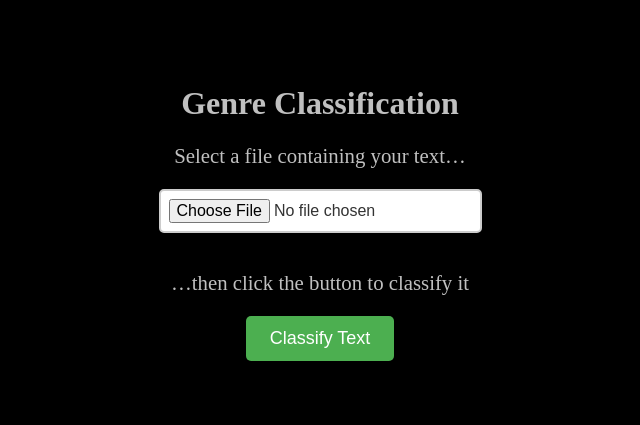
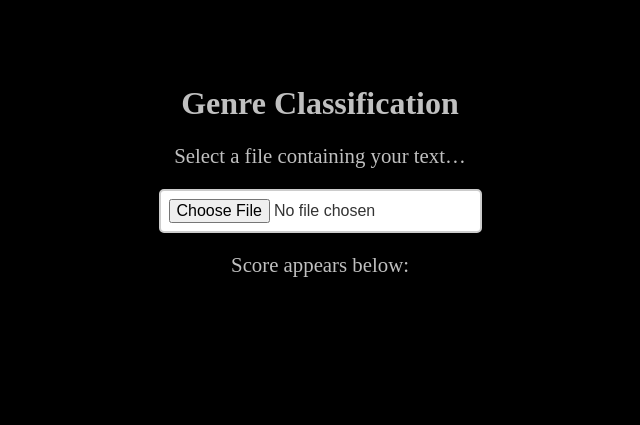
Before and after one commit to LifeIsADeflatingVest/genreDetector, a Flask app: page / in a window 1280 px wide. Shown: the top 425 px of the page, without its empty margins (320-960 px from the left). Run offline with Flask 2, Linux system fonts and the light colour scheme.

Commit message:
Add files via upload

```diff
--- a/templates/index.html
+++ b/templates/index.html
@@ -11,10 +11,7 @@
     <h1>Genre Classification</h1>
     <p>Select a file containing your text…</p>
 	<input type="file" id="fileInput">
-	<br><br>
-	<p>…then click the button to classify it</p>
-	<button onclick="classifyText()">Classify Text</button>
-    <br><br>
-    <p id="result"></p>
+    <p>Score appears below:</p>
+    <div id="result"></div>
 </body>
 </html>
```
